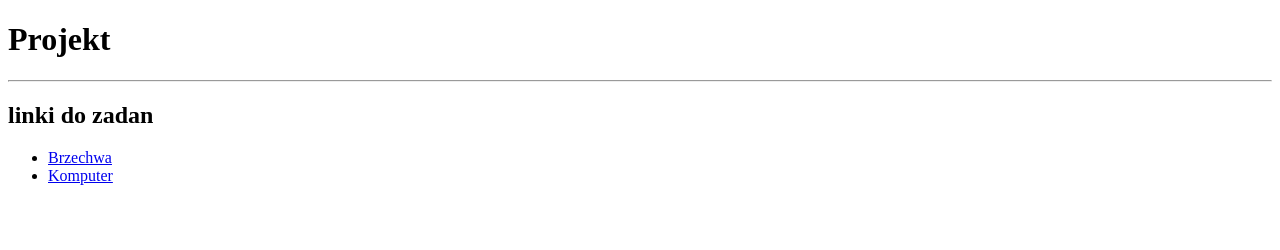
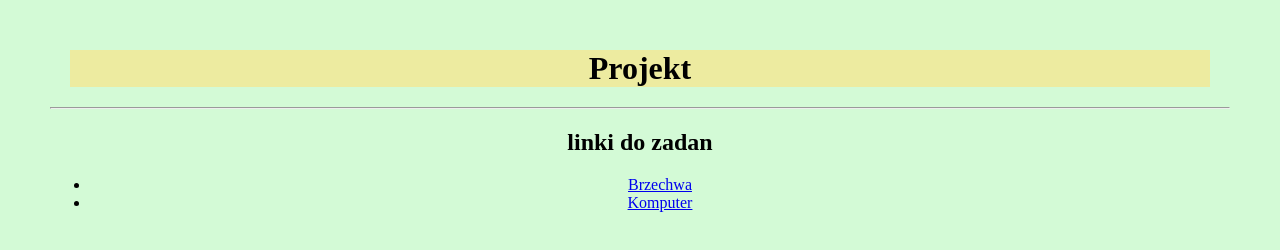
Before and after one commit to Kartofelu/kochamkietrz, a plain HTML site: page index.html in a window 1280 px wide. Drawn offline with Linux system fonts and the light colour scheme.

Commit message:
Update index.html

```diff
--- a/index.html
+++ b/index.html
@@ -1,5 +1,6 @@
 <!doctype html>
 <html lang="pl">
+	<LINK rel="stylesheet" href="roboczy/styl.css" type="text/css">
 	<head>
 		<meta charset="utf-8">
 		<title>Moja pierwsza strona</title>
```
